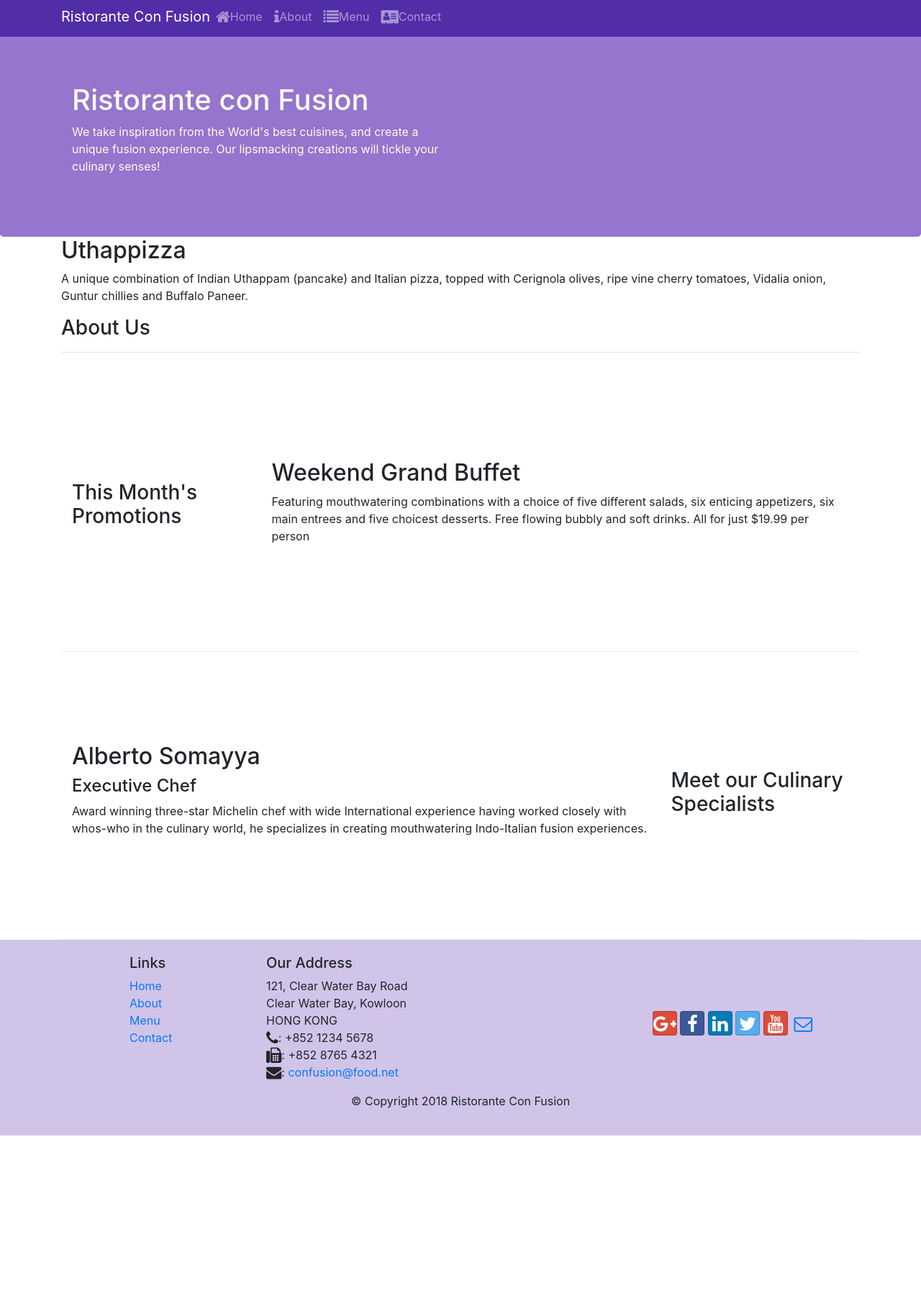
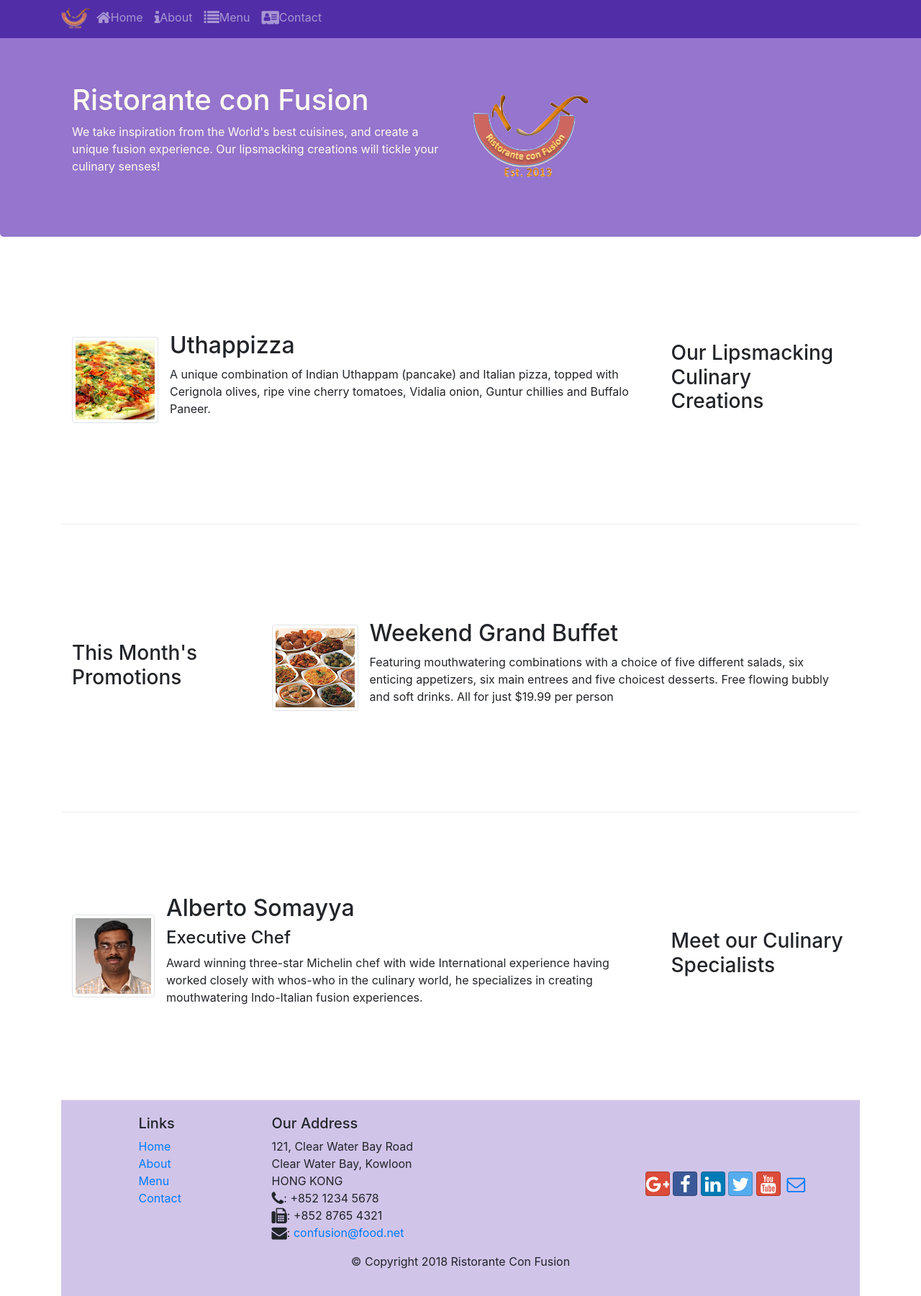
Before and after one commit to Igorsvr/conFusion, a website: page index.html in a window 1280 px wide. Shown: the part 5-1806 px from the top of the page at 72% size. Before the commit the page ends 1583 px from the top, so only its background shows below. Drawn offline with nearby package versions, Linux system fonts and the light colour scheme.

Commit message:
Images and Media

```diff
--- a/index.html
+++ b/index.html
@@ -21,7 +21,7 @@
            <button class="navbar-toggler" type="button" data-toggle="collapse" data-target="#Navbar">
                <span class="navbar-toggler-icon"></span>
            </button>
-           <a class="navbar-brand mr-auto" href="#">Ristorante Con Fusion</a>
+           <a class="navbar-brand mr-auto" href="#"><img src="img/logo.png" height="30" width="41"></a>
            <div class="collapse navbar-collapse" id="Navbar">
                <ul class="navbar-nav mr-auto">
                    <li class="nav-item acttive"><a class="nav-link" href="./index.html"><span class="fa fa-home fa-lg"></span>Home</a></li>
@@ -39,21 +39,27 @@
                     <h1>Ristorante con Fusion</h1>
                     <p>We take inspiration from the World's best cuisines, and create a unique fusion experience. Our lipsmacking creations will tickle your culinary senses!</p>
                 </div>
-                <div class="col-12 col-sm">
+                <div class="col-12 col-sm align-self-center">
+                    <img src="img/logo.png" class="img-fluid">
                 </div>
             </div>
         </div>
     </header>
 
     <div class="container">
-        <div class="row">
-            <div class="col-12">
-                <h3>About Us</h3>
-                <hr>
+        <div class="row row-content align-items-center">
+            <div class="col-12 col-sm-4 order-sm-last col-md-3">
+                <h3>Our Lipsmacking Culinary Creations</h3>
             </div>
             <div class="col col-sm order-sm-first col-md">
-                <h2>Uthappizza</h2>
-                <p>A unique combination of Indian Uthappam (pancake) and Italian pizza, topped with Cerignola olives, ripe vine cherry tomatoes, Vidalia onion, Guntur chillies and Buffalo Paneer.</p>
+                <div class="media">
+                  <img class="d-flex mr-3 img-thumbnail align-self-center"
+                      src="img/uthappizza.png" alt="uthappizza">
+                  <div class="media-body">
+                      <h2 class="mt-0">Uthappizza</h2>
+                      <p class="d-none d-sm-block">A unique combination of Indian Uthappam (pancake) and Italian pizza, topped with Cerignola olives, ripe vine cherry tomatoes, Vidalia onion, Guntur chillies and Buffalo Paneer.</p>
+                  </div>
+                </div>
             </div>
         </div>
 
@@ -63,22 +69,32 @@
                 <h3>This Month's Promotions</h3>
             </div>
             <div class="col col-sm col-md">
-                <h2>Weekend Grand Buffet</h2>
+                <div class="media">
+                    <img class="d-flex mr-3 img-thumbnail align-self-center"
+                        src="img/buffet.png" alt="buffet">
+                    <div class="media-body">
+                <h2 class="mt-0">Weekend Grand Buffet</h2>
                 <p>Featuring mouthwatering combinations with a choice of five different salads, six enticing appetizers, six main entrees and five choicest desserts. Free flowing bubbly and soft drinks. All for just $19.99 per person </p>
+                    </div>
+                </div>
             </div>
         </div>
-
         <div class="row row-content align-items-center">
             <div class="col-12 col-sm-4 order-sm-last col-md-3">
                 <h3>Meet our Culinary Specialists</h3>
             </div>
             <div class="col col-sm order-sm-first col-md">
-                <h2>Alberto Somayya</h2>
-                <h4>Executive Chef</h4>
-                <p>Award winning three-star Michelin chef with wide International experience having worked closely with whos-who in the culinary world, he specializes in creating mouthwatering Indo-Italian fusion experiences. </p>
+                <div class="media">
+                    <img class="d-flex mr-3 img-thumbnail align-self-center"
+                    src="img/alberto.png" alt="alberto">
+                    <div class="media-body">
+                        <h2 class="mt-0">Alberto Somayya</h2>
+                        <h4>Executive Chef</h4>
+                        <p class="d-none d-sm-block">Award winning three-star Michelin chef with wide International experience having worked closely with whos-who in the culinary world, he specializes in creating mouthwatering Indo-Italian fusion experiences. </p>
+                    </div>
+                </div>
             </div>
         </div>
-    </div>
 
     <footer class="footer">
         <div  class="container">
```
Also changed, not shown: aboutus.html (+3 -2 lines), contactus.html (+3 -2 lines), img/alberto.png (added), img/buffet.png (added), img/logo.png (added), img/uthappizza.png (added), 1 other file.
